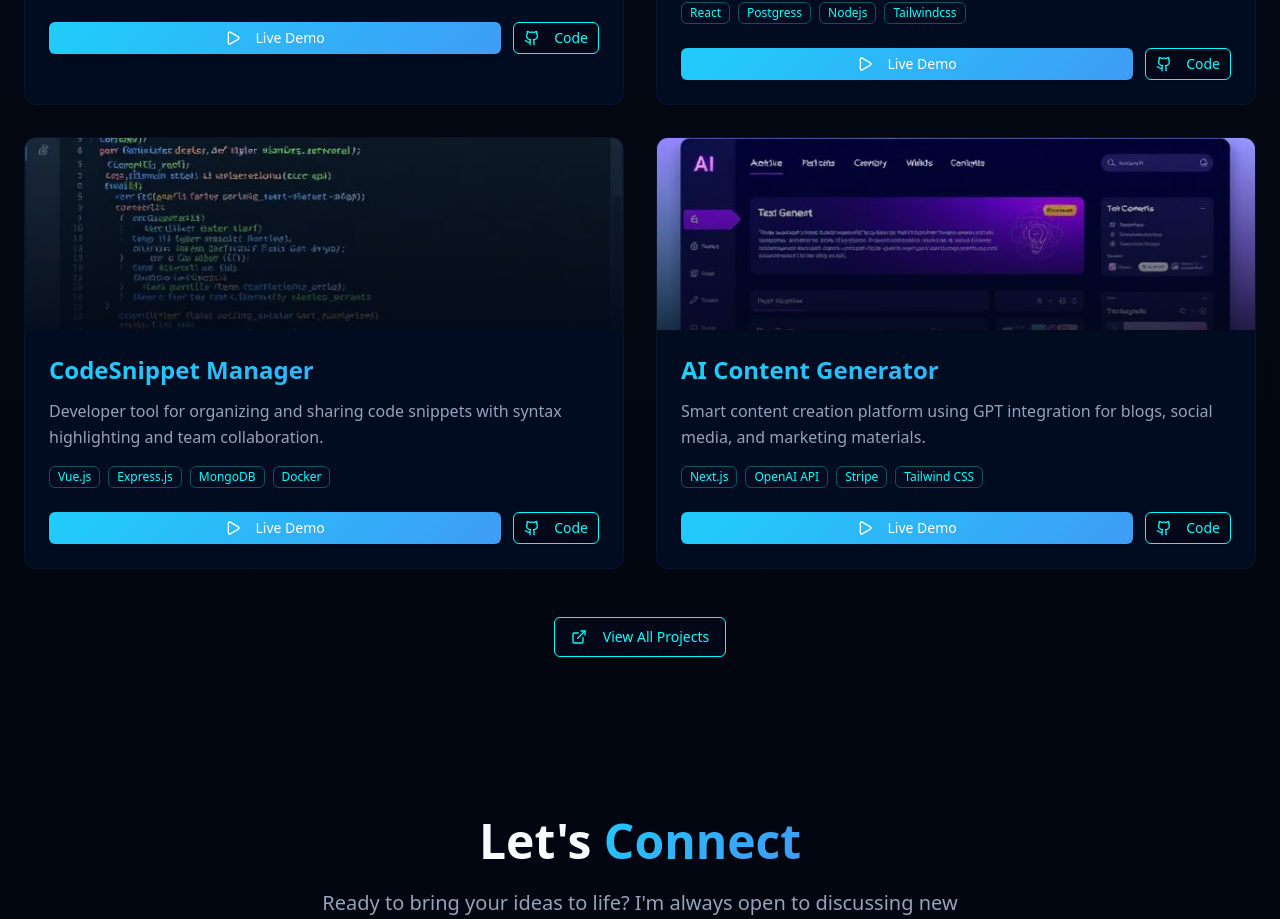
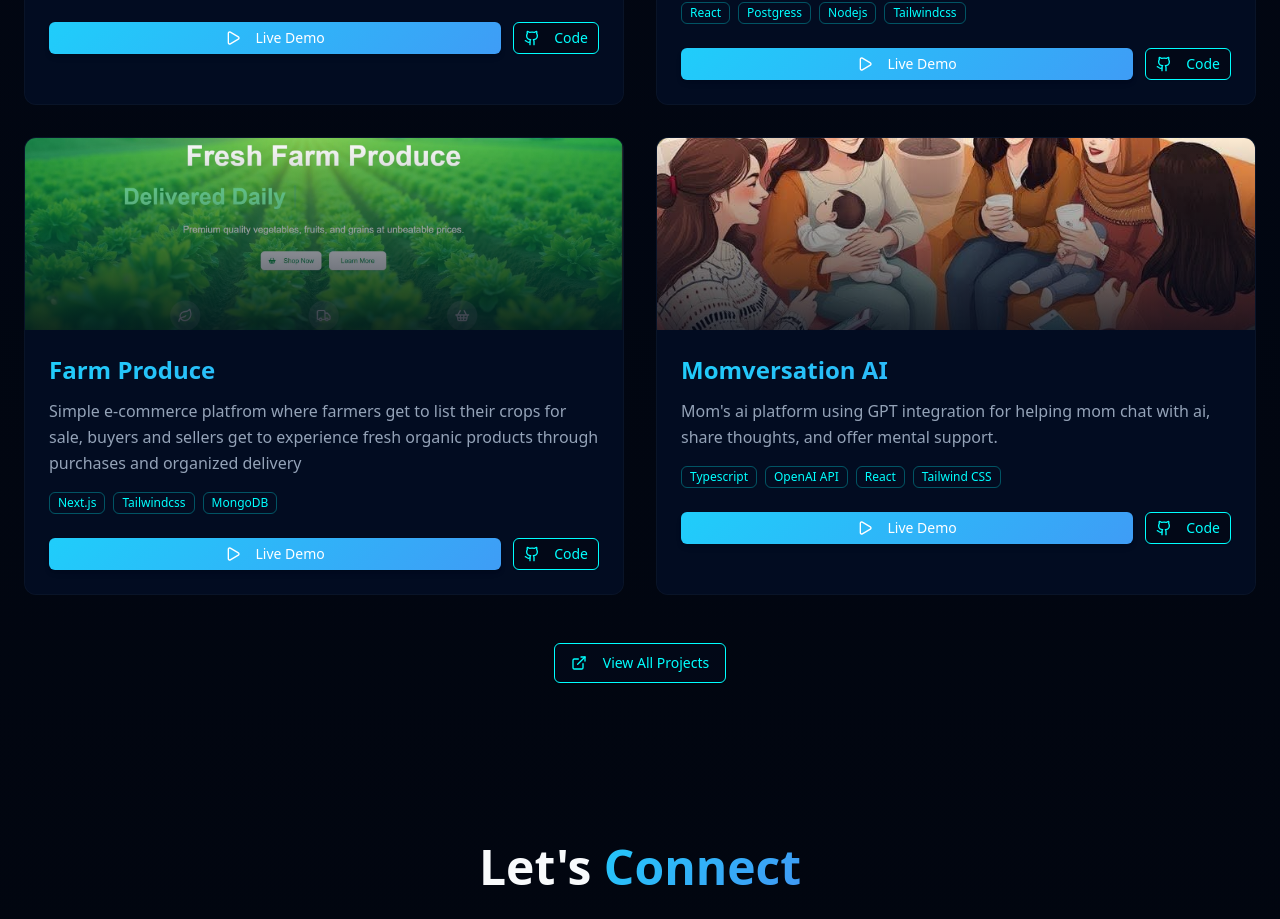
Before and after one commit to mercie-ux/latest-portfolio, a Next.js app: page / in a window 1280 px wide. Shown: the part 2251-3170 px from the top of the page. Built offline with nearby package versions, Linux system fonts and the light colour scheme.

Commit message:
updated file

```diff
--- a/src/components/Projects.tsx
+++ b/src/components/Projects.tsx
@@ -5,8 +5,8 @@ import { Button } from "@/components/ui/button";
 import { Badge } from "@/components/ui/badge";
 import growthImage from "@/assets/growthimage.jpg";
 import mkulimaapp from "@/assets/mkulimaapp.jpg";
-import codesnippetImage from "@/assets/codesnippet-manager.jpg";
-import aiContentImage from "@/assets/ai-content-generator.jpg";
+import farmproduce from "@/assets/farmproduce.jpg";
+import momversation from "@/assets/momversation.jpeg";
 import { motion } from "framer-motion";
 
 const Projects = () => {
@@ -32,21 +32,21 @@ const Projects = () => {
       featured: true,
     },
     {
-      title: "CodeSnippet Manager",
-      description: "Developer tool for organizing and sharing code snippets with syntax highlighting and team collaboration.",
-      image: codesnippetImage,
-      technologies: ["Vue.js", "Express.js", "MongoDB", "Docker"],
-      liveUrl: "https://codesnippets.example.com",
-      githubUrl: "https://github.com/alexthompson/codesnippet-manager",
+      title: "Farm Produce",
+      description: "Simple e-commerce platfrom where farmers get to list their crops for sale, buyers and sellers get to experience fresh organic products through purchases and organized delivery",
+      image: farmproduce,
+      technologies: ["Next.js", "Tailwindcss", "MongoDB"],
+      liveUrl: "https://farm-produce-phi.vercel.app/",
+      githubUrl: "https://github.com/mercie-ux/FarmProduce.git",
       featured: false,
     },
     {
-      title: "AI Content Generator",
-      description: "Smart content creation platform using GPT integration for blogs, social media, and marketing materials.",
-      image: aiContentImage,
-      technologies: ["Next.js", "OpenAI API", "Stripe", "Tailwind CSS"],
-      liveUrl: "https://ai-content.example.com",
-      githubUrl: "https://github.com/alexthompson/ai-content-generator",
+      title: "Momversation AI",
+      description: "Mom's ai platform using GPT integration for helping mom chat with ai, share thoughts, and offer mental support.",
+      image: momversation,
+      technologies: ["Typescript", "OpenAI API", "React", "Tailwind CSS"],
+      liveUrl: "https://momversations-compassionate-chat.vercel.app/",
+      githubUrl: "https://github.com/mercie-ux/momversations-compassionate-chat.git",
       featured: false,
     },
   ];
```
Also changed, not shown: src/assets/farmproduce.jpg (added), src/assets/momversation.jpeg (added).
